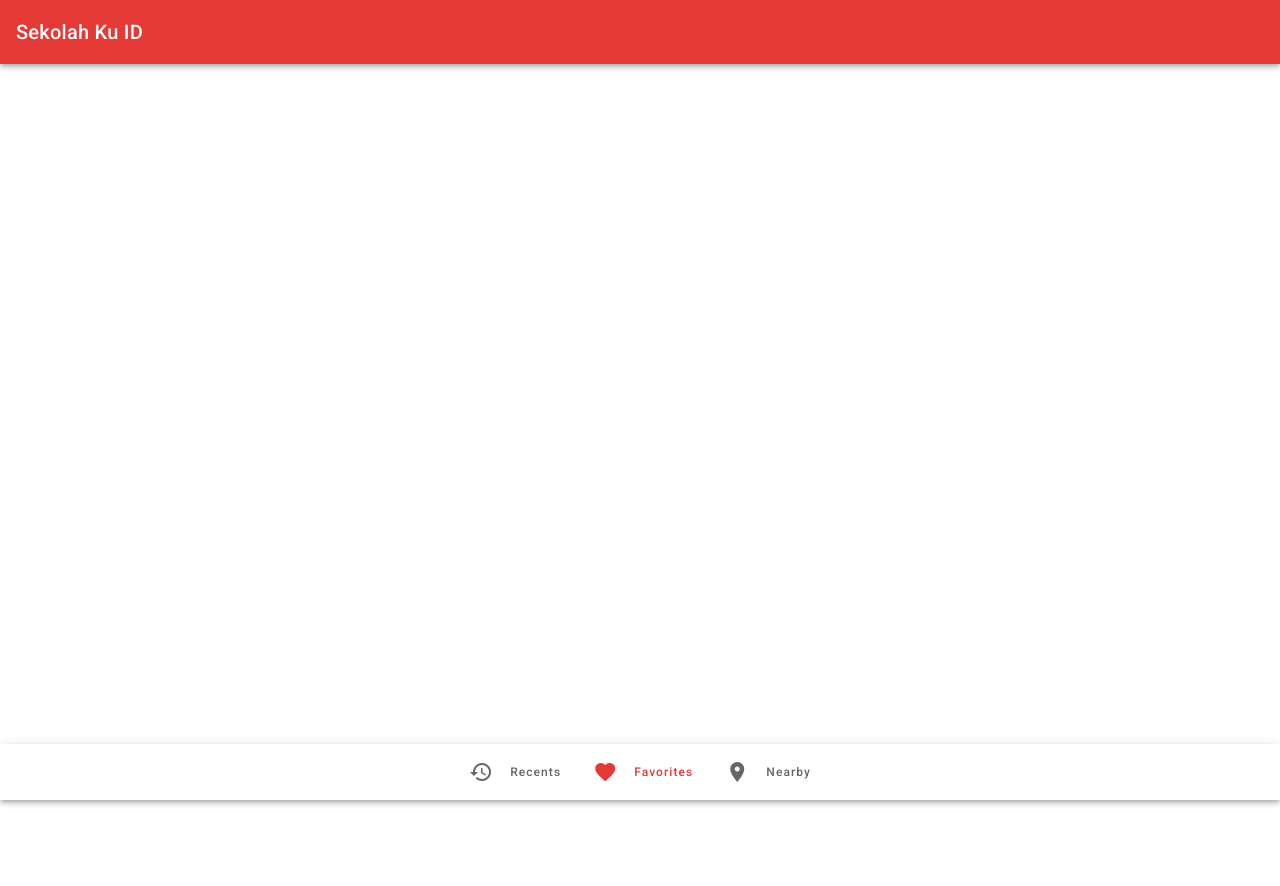
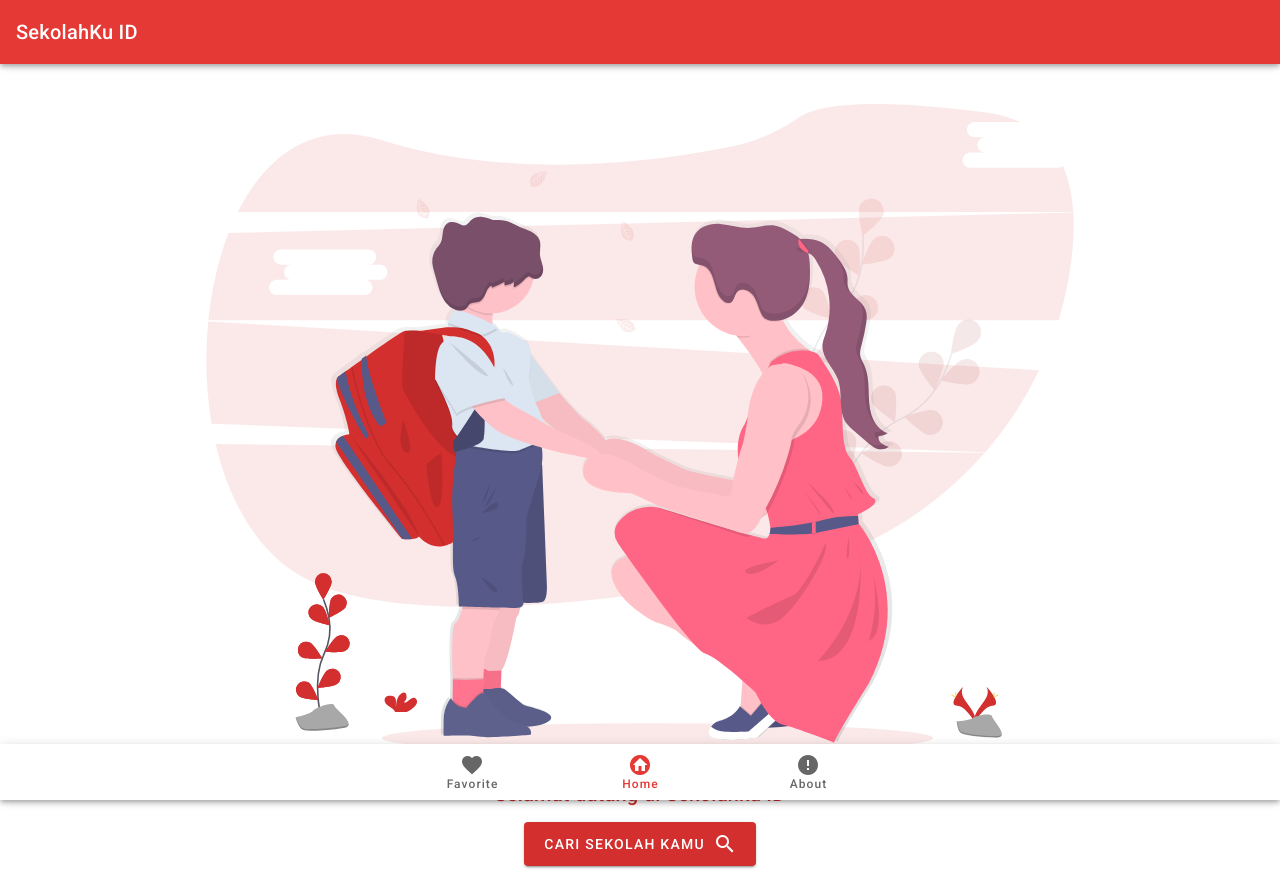
Before and after one commit to satyawikananda/Sekolahku-ID, a Vue app: page / in a window 1280 px wide. Before the commit the page ends 800 px from the top, so only its background shows below. Built offline with nearby package versions, Linux system fonts and the light colour scheme.

Commit message:
:sparkles: Add Homepage

```diff
--- a/src/App.vue
+++ b/src/App.vue
@@ -1,7 +1,9 @@
 <template>
   <v-app>
     <navbar />
-    <v-content></v-content>
+    <v-content>
+      <home />
+    </v-content>
     <NavBottom />
   </v-app>
 </template>
@@ -9,11 +11,13 @@
 <script>
 import Navbar from "@/components/master/Navbar.vue";
 import NavBottom from "@/components/master/NavBottom.vue";
+import Home from "@/components/pages/Home.vue";
 export default {
   name: "App",
   components: {
     Navbar,
-    NavBottom: NavBottom
+    NavBottom: NavBottom,
+    Home
   },
   data: () => ({
     //
--- a/src/components/master/NavBottom.vue
+++ b/src/components/master/NavBottom.vue
@@ -1,18 +1,18 @@
 <template>
-  <v-bottom-navigation :value="activeBtn" color="primary" horizontal>
+  <v-bottom-navigation :value="activeBtn" color="primary" grow fixed>
     <v-btn>
-      <span>Recents</span>
-      <v-icon>mdi-history</v-icon>
-    </v-btn>
-
-    <v-btn>
-      <span>Favorites</span>
+      <span>Favorite</span>
       <v-icon>mdi-heart</v-icon>
     </v-btn>
 
     <v-btn>
-      <span>Nearby</span>
-      <v-icon>mdi-map-marker</v-icon>
+      <span>Home</span>
+      <v-icon>mdi-home-circle</v-icon>
+    </v-btn>
+
+    <v-btn>
+      <span>About</span>
+      <v-icon>mdi-alert-circle</v-icon>
     </v-btn>
   </v-bottom-navigation>
 </template>
--- a/src/components/master/Navbar.vue
+++ b/src/components/master/Navbar.vue
@@ -1,7 +1,7 @@
 <template>
   <v-app-bar app color="primary" dark>
     <div class="d-flex align-center">
-      <h5 class="title display-1 centered">Sekolah Ku ID</h5>
+      <h5 class="title display-1 centered">SekolahKu ID</h5>
     </div>
   </v-app-bar>
 </template>
--- /dev/null
+++ b/src/components/pages/Home.vue
@@ -0,0 +1,40 @@
+<template>
+  <v-layout column align-center justify-center class="ma-5">
+    <v-img
+      alt="Sekolah ku logo"
+      class="shrink mt-5 hero-img"
+      contain
+      src="../../assets/images/undraw_back_to_school_inwc.svg"
+      transition="scale-transition"
+    />
+    <h3
+      class="red--text text--darken-2 text-center mt-3 pa-3 title font-weight-reguler"
+    >
+      {{ home.title }}
+    </h3>
+    <v-btn large color="secondary">
+      {{ home.button }}
+      <v-icon class="ml-2">mdi-magnify</v-icon>
+    </v-btn>
+  </v-layout>
+</template>
+<style>
+.hero-img {
+  display: flex;
+  align-items: center;
+  justify-content: center;
+  width: 70%;
+}
+</style>
+<script>
+export default {
+  data() {
+    return {
+      home: {
+        title: "Selamat datang di Sekolahku ID",
+        button: "Cari sekolah kamu"
+      }
+    };
+  }
+};
+</script>
```
Also changed, not shown: src/assets/images/undraw_back_to_school_inwc.svg (added).
